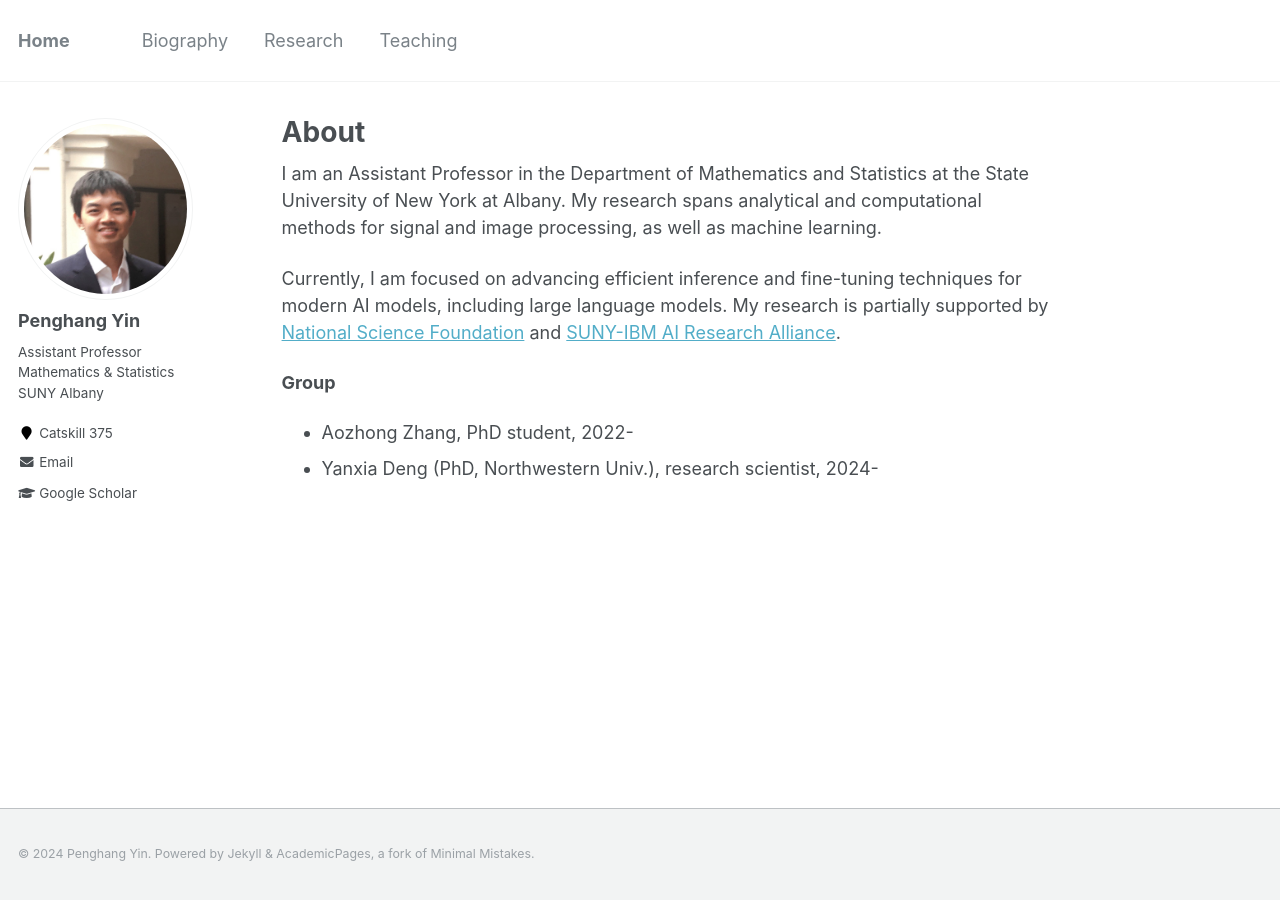
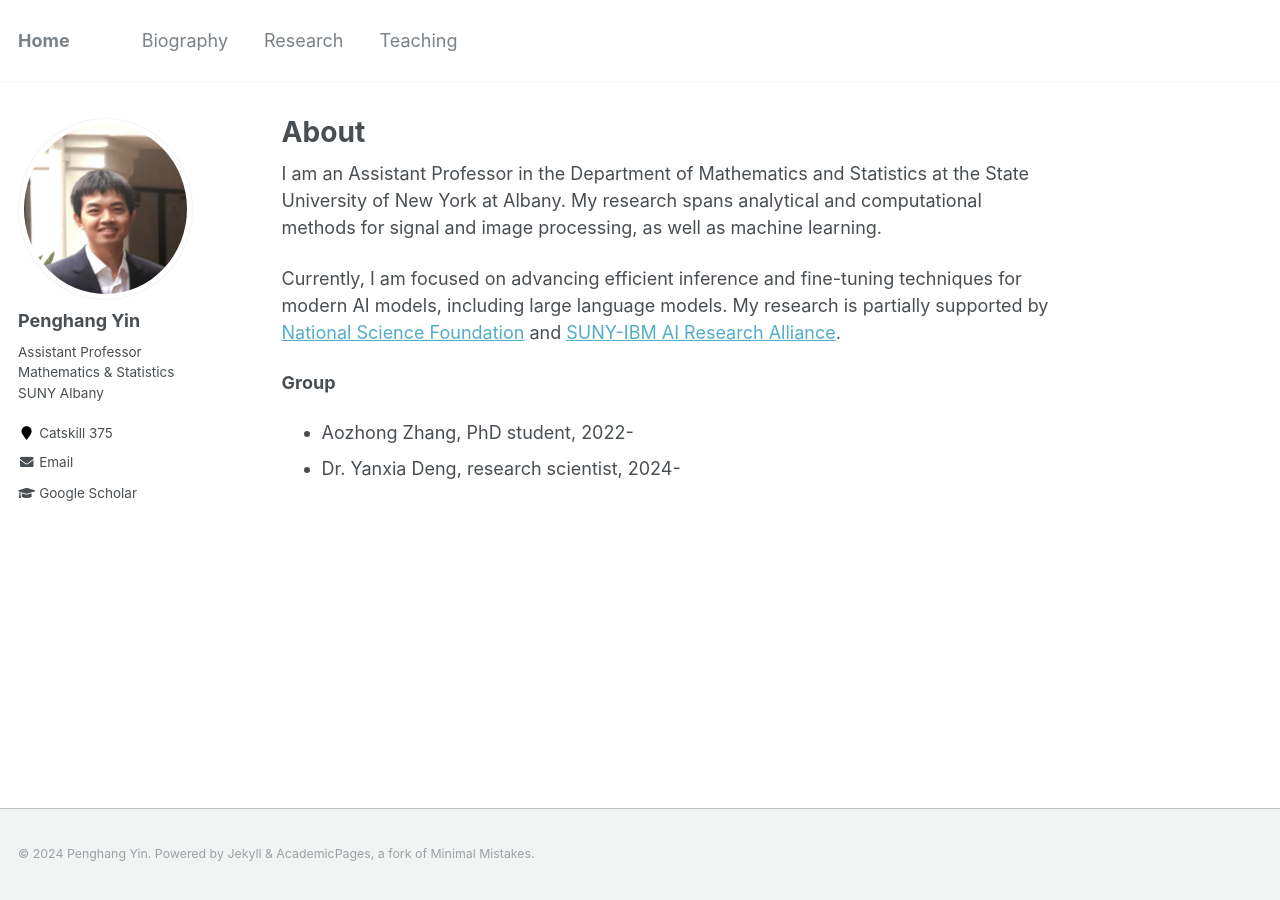
Before and after one commit to yin-penghang/yin-penghang.github.io, a Jekyll site: the page built from _pages/about.md, in a window 1280 px wide. Built offline with Jekyll 4.4.1, drawn with Linux system fonts in a browser that asks for light colours.

Commit message:
Update about.md

```diff
--- a/_pages/about.md
+++ b/_pages/about.md
@@ -14,4 +14,4 @@ Currently, I am focused on advancing efficient inference and fine-tuning techniq
 
 **Group**
 - Aozhong Zhang, PhD student, 2022-
-- Yanxia Deng (PhD, Northwestern Univ.), research scientist, 2024-
+- Dr. Yanxia Deng, research scientist, 2024-
```
